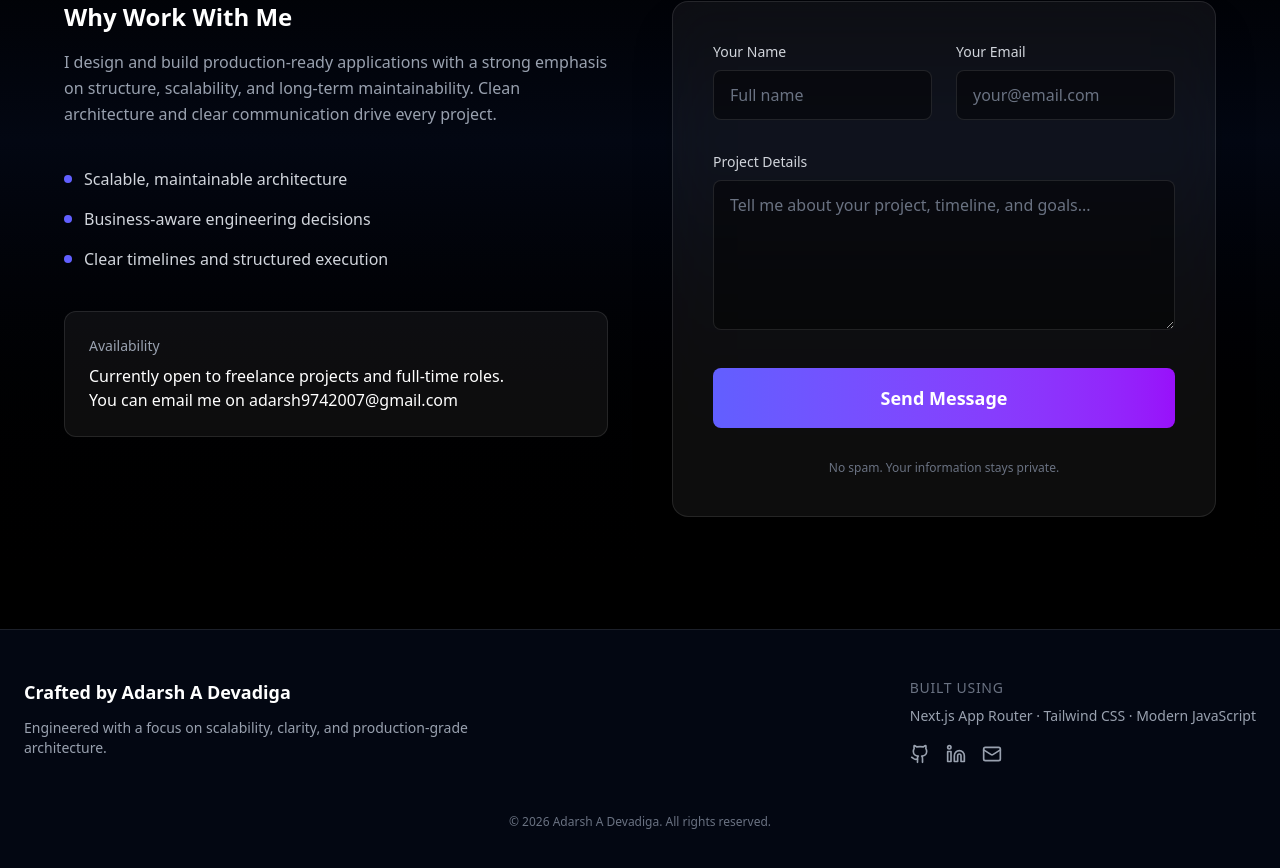
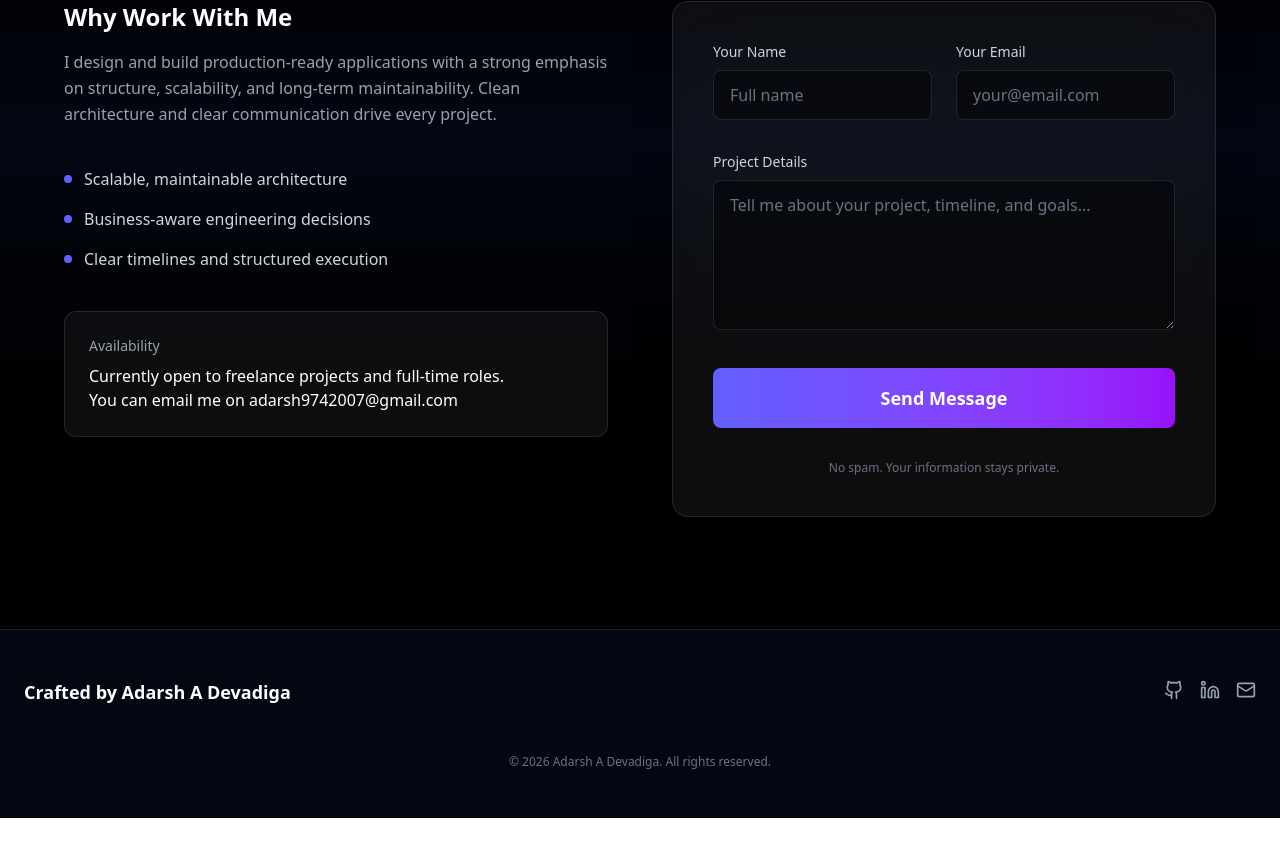
Before and after one commit to 0047Adarsh/My-Portfolio, a Next.js app: page / in a window 1280 px wide. Shown: the part 6771-7639 px from the top of the page. After the commit the page ends 7589 px from the top, so only its background shows below. Built offline with nearby package versions, Linux system fonts and the light colour scheme.

Commit message:
added a footer

```diff
--- a/components/Footer.tsx
+++ b/components/Footer.tsx
@@ -11,21 +11,21 @@
           <h3 className="text-white font-semibold text-lg">
             Crafted by Adarsh A Devadiga
           </h3>
-          <p className="text-sm max-w-md">
+          {/* <p className="text-sm max-w-md">
             Engineered with a focus on scalability, clarity, and production-grade
             architecture.
-          </p>
+          </p> */}
         </div>
 
         <div className="space-y-4">
-          <div>
+          {/* <div>
             <p className="text-sm text-gray-500 uppercase tracking-wider mb-2">
               Built Using
             </p>
             <p className="text-sm">
               Next.js App Router · Tailwind CSS · Modern JavaScript
             </p>
-          </div>
+          </div> */}
 
           <div className="flex items-center gap-4">
             <a
```
